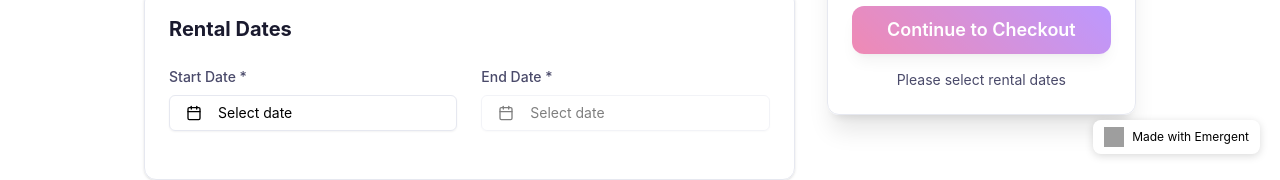
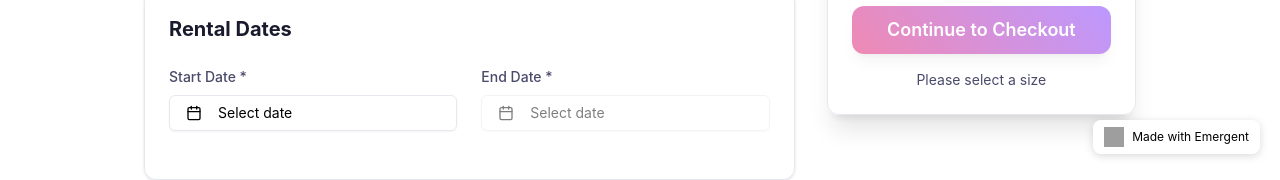
Before and after one commit to ywow-ai/emerget-generated, a React (Create React App) app: page /costumes/1/pre-checkout in a window 1280 px wide. Shown: the part 626-806 px from the top of the page. Built offline with nearby package versions, Linux system fonts and the light colour scheme; grey boxes are pictures that could not be loaded.

Commit message:
auto-commit for 783820e8-9692-484c-9995-0634e0bd2b9a

```diff
--- a/src/pages/CostumePreCheckout.js
+++ b/src/pages/CostumePreCheckout.js
@@ -296,16 +296,16 @@ const CostumePreCheckout = () => {
 
                   <Button
                     onClick={handleContinue}
-                    disabled={!startDate || !endDate || calculateDays < costume.minRentalDays}
+                    disabled={!startDate || !endDate || !selectedSize || calculateDays < costume.minRentalDays}
                     className="w-full py-6 text-lg font-semibold text-white rounded-xl shadow-lg hover:shadow-xl transition-all disabled:opacity-50 disabled:cursor-not-allowed"
                     style={{ background: 'var(--button-primary)' }}
                   >
                     Continue to Checkout
                   </Button>
 
-                  {(!startDate || !endDate) && (
+                  {(!startDate || !endDate || !selectedSize) && (
                     <p className="text-sm text-[var(--text-secondary)] text-center mt-4">
-                      Please select rental dates
+                      {!selectedSize ? 'Please select a size' : 'Please select rental dates'}
                     </p>
                   )}
                 </CardContent>
```
